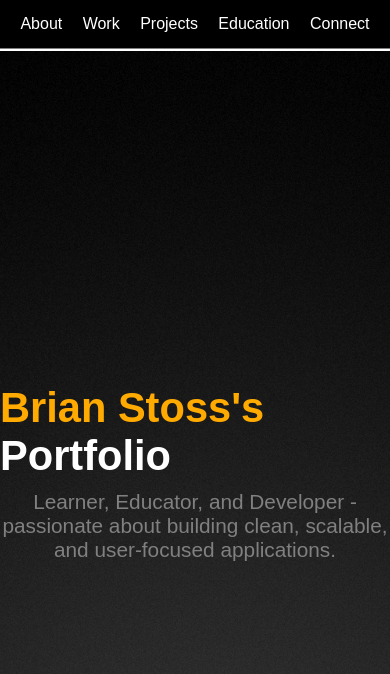
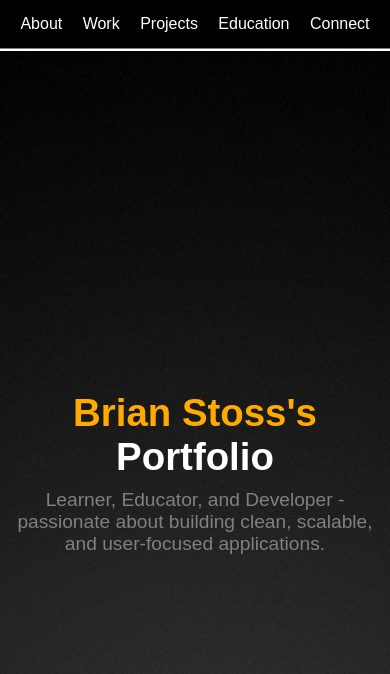
Before and after one commit to bmstoss13/PortfolioWebsite, a Next.js app in the folder portfolio/: page / in a window 390 px wide. Shown: the top 674 px of the page. Built offline with nearby package versions, Linux system fonts and the light colour scheme; no server answers; the database is empty.

Commit message:
deploy bugs on phone

```diff
--- a/portfolio/app/pages/about-me/AboutMe.module.css
+++ b/portfolio/app/pages/about-me/AboutMe.module.css
@@ -115,10 +115,13 @@
     .aboutMeBody{
         font-size: 0.9em;
     }
+    .aboutMeRowFirst{
+        flex-direction: column;
+    }
 }
 
 @media(max-height: 600px){
     .aboutMeContainer{
-        min-height: 200vh;
+        min-height: 220vh;
     }
 }
--- a/portfolio/app/pages/home/Home.module.css
+++ b/portfolio/app/pages/home/Home.module.css
@@ -7,6 +7,7 @@
     display: flex;
     flex-direction: column;
     align-items: center;
+    width: 100vw;
 }
 
 .pageHeader {
@@ -20,6 +21,9 @@
     justify-content: center;
     margin-top: auto;
     margin-bottom: auto;
+    margin-left: auto;
+    margin-right: auto;
+    text-align: center;
 }
 
 @keyframes fadeInUp {
@@ -43,3 +47,12 @@
 .nameHighlight:hover{
     text-shadow: 0 0 10px var(--highlightGlow);
 }
+
+@media (max-width: 600px){
+    .pageHeader{
+        font-size: 1.2em;
+    }
+    .pageHeader p{
+        max-width: 95vw;
+    }
+}
--- a/portfolio/components/Projects/ProjectFeed.module.css
+++ b/portfolio/components/Projects/ProjectFeed.module.css
@@ -29,25 +29,7 @@
     backdrop-filter: blur(20px);
 }
 
-.languages {
-    background-color: #f0f8ff;
-    border: 1px solid #c0d9e8;
-}
 
-.frameworks {
-    background-color: #f5fffa;
-    border: 1px solid #c8e8d0;
-}
-
-.databases {
-    background-color: #fffaf0;
-    border: 1px solid #e8d7c1;
-}
-
-.tools {
-    background-color: #faf0ff;
-    border: 1px solid #d7c1e8;
-}
 
 @media (min-width: 0px) {
   .feedBody {
```
